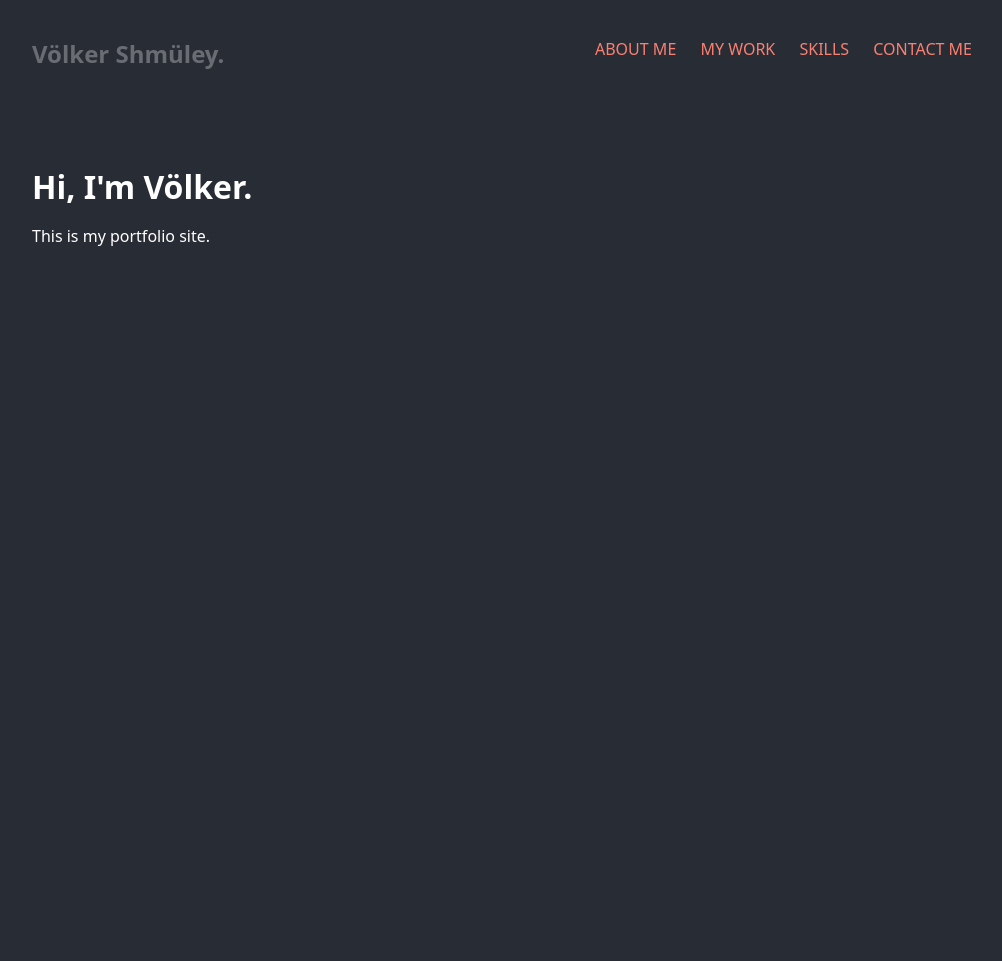
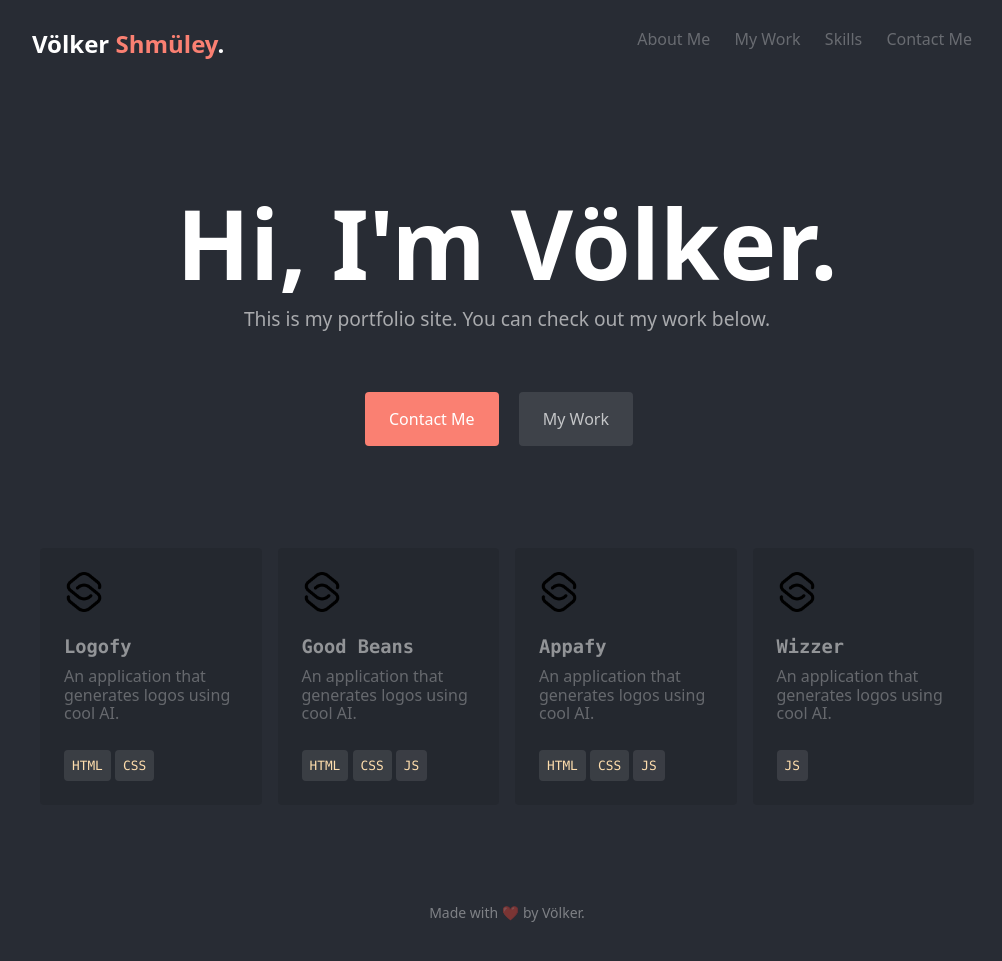
Before and after one commit to VolkerShmuley/portfolio-site, a plain HTML site: page index.html in a window 1280 px wide. Shown: the whole page, without its empty margins (133-1135 px from the left). Before the commit the page ends 800 px from the top, so only its background shows below. Drawn offline with Linux system fonts and the light colour scheme.

Commit message:
create home and contact page

```diff
--- a/index.html
+++ b/index.html
@@ -6,27 +6,78 @@
     <meta name="viewport" content="width=device-width, initial-scale=1.0">
     <link rel="stylesheet" href="./resources/normalize.css">
     <link rel="stylesheet" href="./resources/style.css">
-
     <title>My Portfolio Site</title>
 </head>
 <body>
     <header>
         <div class="container">
-            <span class="logo">Völker Shmüley.</span>
+            <span class="logo">Völker <span class="logo__highlight">Shmüley</span>.</span>
             <nav class="nav-menu">
                 <a href="#">About Me</a>
                 <a href="#">My Work</a>
                 <a href="#">Skills</a>
-                <a href="#">Contact Me</a>
+                <a href="./contact.html">Contact Me</a>
             </nav>
         </div>
     </header>
-    <section>
-        <div class="container">
+    <section class="section section--hero">
+        <div class="container container--hero">
             <h1>Hi, I'm Völker.</h1>
-            <p>This is my portfolio site.</p>
+            <p>This is my portfolio site. You can check out my work below.</p>
+            <div class="hero-buttons">
+                <a class="btn" href="contact.html">Contact Me</a>
+                <a class="btn btn--secondary" href="#my-work">My Work</a>
+            </div>
         </div>
     </section>
+    <section id="#my-work">
+        <div class="container">
+            <div class="mywork">
+                <div class="mywork__card">
+                    <img src="./resources/img/icon.png" alt="">
+                    <h3>Logofy</h3>
+                    <p>An application that generates logos using cool AI.</p>
+                    <div class="technology-row">
+                        <span class="inline-code">HTML</span>
+                        <span class="inline-code">CSS</span>
+                    </div>
+                </div>
+                <div class="mywork__card">
+                    <img src="./resources/img/icon.png" alt="">
+                    <h3>Good Beans</h3>
+                    <p>An application that generates logos using cool AI.</p>
+                    <div class="technology-row">
+                        <span class="inline-code">HTML</span>
+                        <span class="inline-code">CSS</span>
+                        <span class="inline-code">JS</span>
+                    </div>
+                </div>
+                <div class="mywork__card">
+                    <img src="./resources/img/icon.png" alt="">
+                    <h3>Appafy</h3>
+                    <p>An application that generates logos using cool AI.</p>
+                    <div class="technology-row">
+                        <span class="inline-code">HTML</span>
+                        <span class="inline-code">CSS</span>
+                        <span class="inline-code">JS</span>
+                    </div>
+                </div>
+                <div class="mywork__card">
+                    <img src="./resources/img/icon.png" alt="">
+                    <h3>Wizzer</h3>
+                    <p>An application that generates logos using cool AI.</p>
+                    <div class="technology-row">
+                        <span class="inline-code">JS</span>
+                    </div>
+                </div>
+            </div>
+        </div>
+    </section>
+    <footer>
+        <div class="container">
+            <p>Made with ❤️ by Völker.</p>
+        </div>
+    </footer>
     <script src="./resources/main.js"></script>
 </body>
 </html>
--- a/resources/style.css
+++ b/resources/style.css
@@ -2,22 +2,42 @@ body {
     background-color: #282C34;
     color: white;
     font-family: system-ui, 'Helvetica Neue', sans-serif;
+    padding: 0px 60px;
+    box-sizing: border-box;
 }
 
 a {
     color: salmon;
+    transition: color 200ms ease-in-out;
+}
+
+p,
+h1,
+h2,
+h3,
+h4,
+h5,
+h6 {
+    margin: 0 0 10px 0;
 }
 
 .container {
     max-width: 950px;
     margin: 0 auto;
-    padding: 40px 0;
+    padding: 30px 0;
+}
+
+.container--hero {
+    text-align: center;
 }
 
 .logo {
     font-size: 24px;
     font-weight: 900;
-    opacity: 0.3;
+}
+
+.logo__highlight {
+    color: salmon;
 }
 
 .nav-menu {
@@ -25,7 +45,122 @@ a {
 }
 
 .nav-menu a {
+    color: rgba(255, 255, 255, 0.3);
     margin: 0 10px;
     text-decoration: none;
-    text-transform: uppercase;
 }
+
+.nav-menu a:hover {
+    color: salmon;
+}
+
+h1 {
+    font-weight: 900;
+    font-size: 6em;
+    margin: 10px 0;
+    text-align: center;
+}
+
+p {
+    color: rgba(255, 255, 255, 0.6);
+}
+
+.section--hero {
+    margin: 60px 0;
+}
+
+.section--hero p {
+    font-size: 1.2em;
+}
+
+.btn {
+    background-color: salmon;
+    color: white;
+    padding: 16px 24px;
+    border-radius: 4px;
+    text-decoration: none;
+    margin: 16px 16px 0 0;
+    transition: opacity 200ms ease-in-out;
+}
+
+.btn:hover {
+    opacity: 0.8;
+}
+
+.btn--secondary {
+    background-color: rgba(255, 255, 255, 0.1);
+    color: rgba(255, 255, 255, 0.699);
+}
+
+.hero-buttons {
+    margin-top: 80px;
+}
+
+.mywork {
+    display: flex;
+}
+
+.mywork__card {
+    padding: 24px;
+    background-color: rgba(0, 0, 0, 0.1);
+    border-radius: 4px;
+    width: 25%;
+    margin: 0 8px;
+}
+
+h3 {
+    font-family: Monaco, monospace;
+    /* margin: 0.7em 0; */
+}
+
+.mywork__card h3 {
+    color: rgba(255, 255, 255, 0.5);
+}
+
+.mywork__card p {
+    color: rgba(255, 255, 255, 0.3);
+}
+
+.mywork__card img {
+    width: 40px;
+    height: 40px;
+    margin-bottom: 20px;
+}
+
+.inline-code {
+    padding: 8px;
+    background-color: rgba(255, 255, 255, 0.1);
+    border-radius: 4px;
+    font-size: 0.8em;
+    font-family: Menlo, 'Courier New', monospace;
+    color: navajowhite;
+}
+
+.technology-row {
+    margin-top: 32px;
+    margin-bottom: 8px;
+}
+
+.contact-info p {
+    color: white;
+}
+
+footer {
+    text-align: center;
+    padding-top: 40px;
+    font-size: 14px;
+}
+
+footer p {
+    color: rgba(255, 255, 255, 0.4);
+}
+
+.contact-wrap {
+    min-height: 100vh;
+    position: relative;
+}
+
+.contact-footer {
+    position: absolute;
+    bottom: 0%; left: 0%; right: 0%;
+}
```
Also changed, not shown: contact.html (added, +44 -0 lines), resources/img/icon.png (added).
